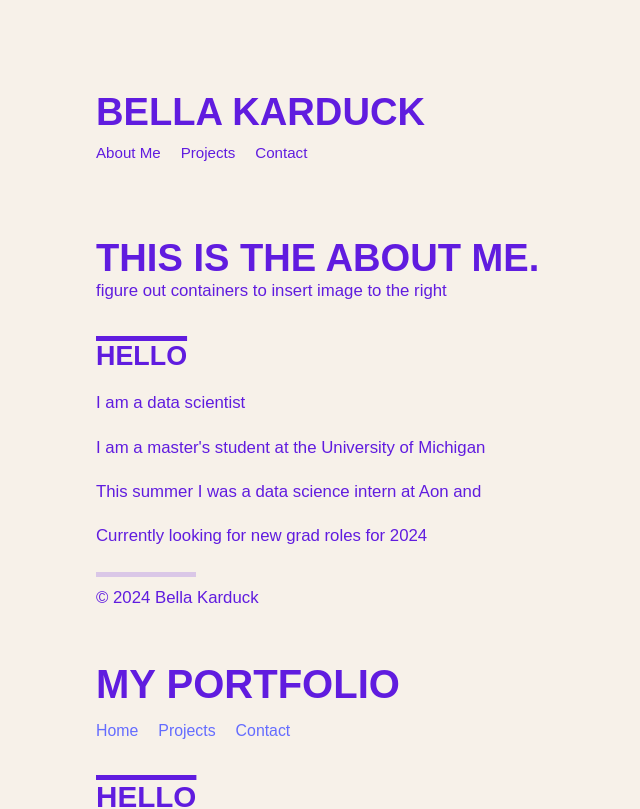
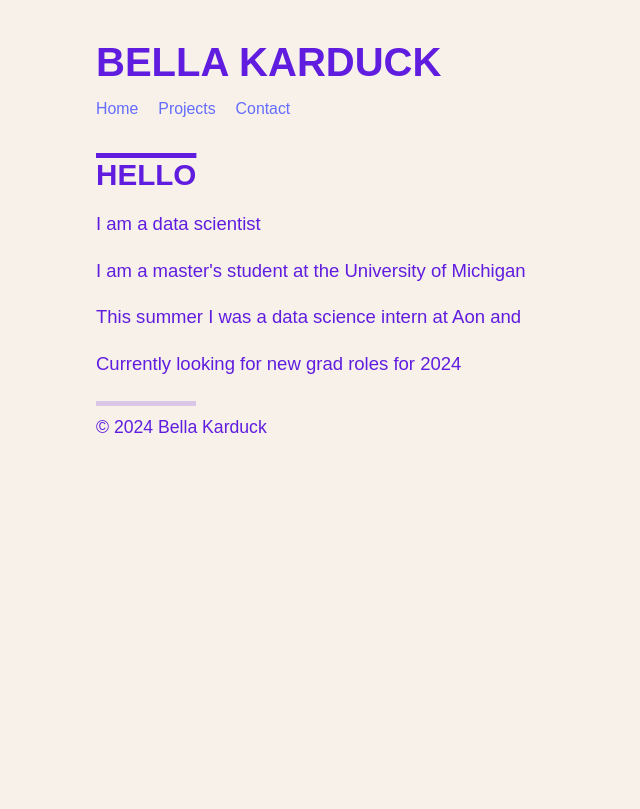
Before and after one commit to bkarduck/bkarduck.github.io, a React (Vite) app: page / in a window 1280 px wide. Shown: the top 809 px of the page, without its empty margins (0-640 px from the left). Built offline with nearby package versions, Linux system fonts and the light colour scheme.

Commit message:
meow meow black sheep

```diff
--- a/src/App.jsx
+++ b/src/App.jsx
@@ -50,7 +50,7 @@ function App() {
     <body>
 
     <div class='container'>
-      <h1>My Portfolio</h1>
+      <h1>Bella Karduck</h1>
 
     </div>
 
--- a/src/contact.html
+++ b/src/contact.html
@@ -1,4 +1,4 @@
-<!DOCTYPE html>
+<!-- <!DOCTYPE html>
 <html lang="en">
 <head>
     <meta charset="UTF-8">
@@ -22,7 +22,7 @@
 </header>
       <main>
 
-    <!-- <p>Feel free to reach out via email or phone.</p> -->
+    <p>Feel free to reach out via email or phone.</p>
     <div class="container">
         <h2>Contact Me @</h2>
       <h3>Email:</h3>
@@ -37,7 +37,7 @@
     <p>&copy; 2024 Bella Karduck</p>
     </div>
     </footer>
-</body>
+</body> -->
 <!-- <div id="root"></div>  -->
-<script type="module" src="main.jsx"></script>
-</html>
+<!-- <script type="module" src="main.jsx"></script> -->
+<!-- </html> -->
--- a/src/index.html
+++ b/src/index.html
@@ -6,9 +6,9 @@
     <link rel="stylesheet" type="text/css" href="index.css">
     <!-- <link rel="icon" type="image/svg+xml" href="~/public/vite.svg" /> -->
     <meta name="viewport" content="width=device-width, initial-scale=1.0" />
-    <title>Bella Karduck</title>
+    <!-- <title>Bella Karduck</title> -->
   </head>
-<body>
+<!-- <body>
   <header>
 
     <h1>Bella Karduck</h1>
@@ -58,7 +58,7 @@
     <p>&copy; 2024 Bella Karduck</p>
   </div>
   </footer>
-</body>
+</body> -->
 
 
     <div id="root"></div>
--- a/src/projects.html
+++ b/src/projects.html
@@ -9,7 +9,7 @@
 </head>
 </body>
 
-<header>
+<!-- <header>
     <h1>Bella Karduck</h1>
         <nav id="nav">
 
@@ -19,7 +19,7 @@
 
       </nav>
 
-</header>
+</header> -->
 <main>
     <div class="container">
 
--- a/vite.config.js
+++ b/vite.config.js
@@ -61,3 +61,7 @@ export default defineConfig({
 //   // },
 
 // })
+
+// export default defineConfig({
+//   base: '/',
+//   plugins: [react()],
```
